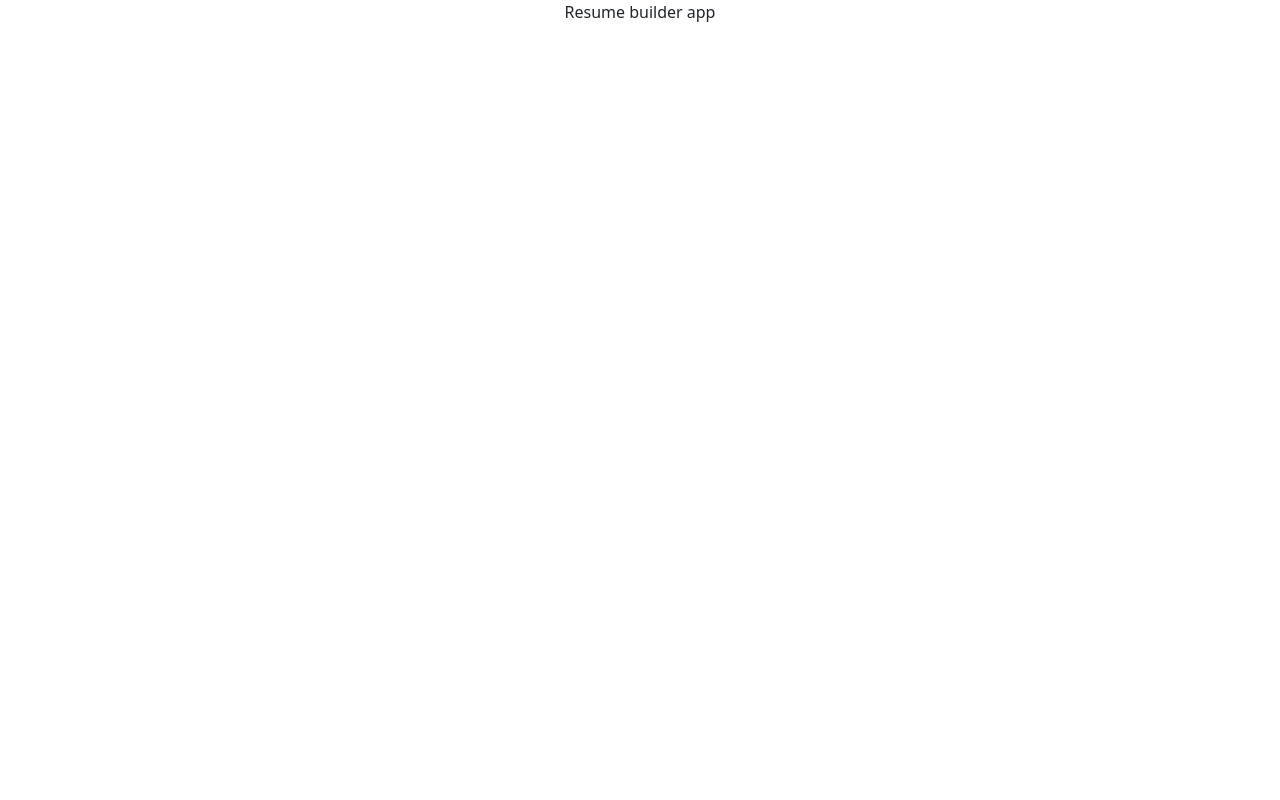
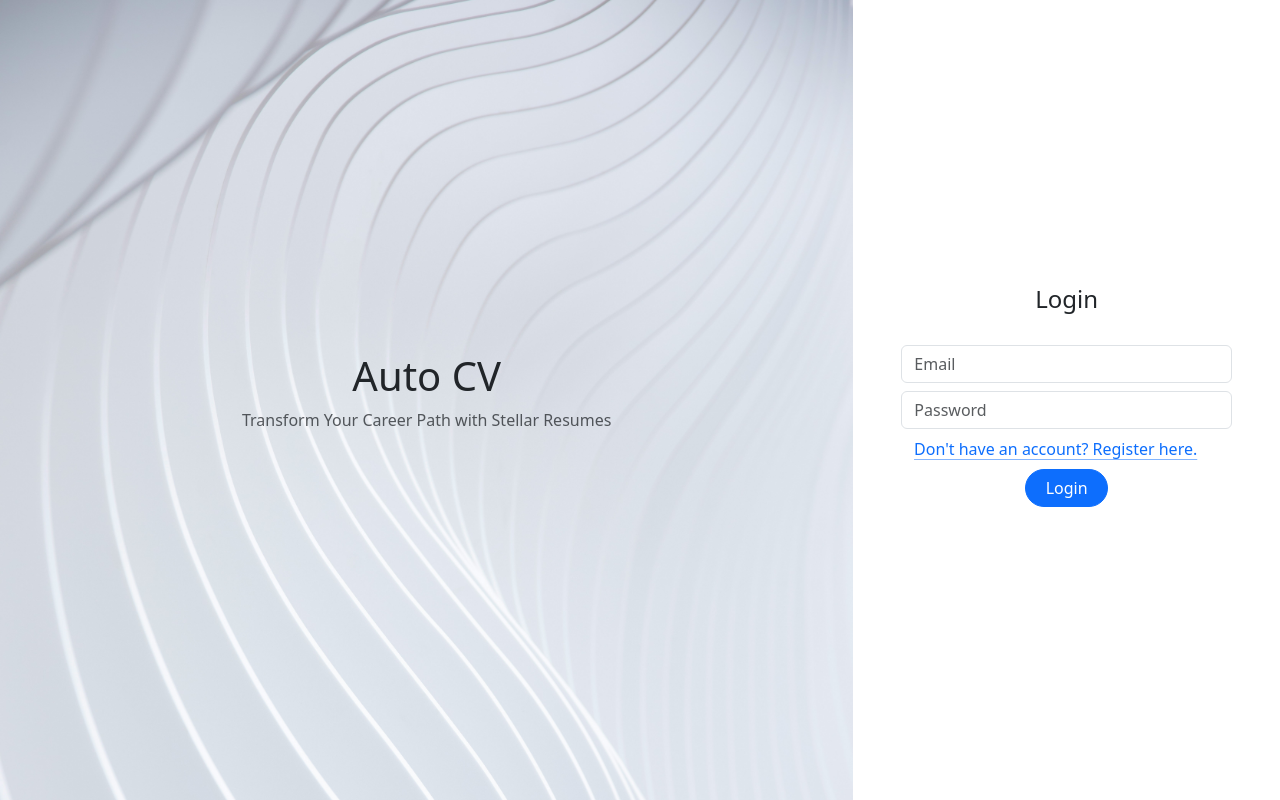
Before and after one commit to AnkittPareek/autocv_Build_Stellar_Resumes, a React (Create React App) app in the folder client/: page / in a window 1280 px wide. Built offline with nearby package versions, Linux system fonts and the light colour scheme.

Commit message:
Login/reg frontend, no validation No backend

```diff
--- a/client/package.json
+++ b/client/package.json
@@ -9,6 +9,8 @@
     "bootstrap": "^5.3.3",
     "react": "^18.2.0",
     "react-dom": "^18.2.0",
+    "react-phone-input-2": "^2.15.1",
+    "react-router-dom": "^6.22.3",
     "react-scripts": "5.0.1",
     "web-vitals": "^2.1.4"
   },
--- a/client/src/App.js
+++ b/client/src/App.js
@@ -1,7 +1,27 @@
+import React, { Suspense } from "react";
+import { createBrowserRouter, RouterProvider } from "react-router-dom";
+
+const Authentication = React.lazy(() => import("./pages/Authentication/Index"));
+
 function App() {
+  const router = createBrowserRouter([
+    {
+      path: "/",
+      element: <Authentication />,
+    },
+    {
+      path: "/register",
+      element: <Authentication />,
+    },
+  ]);
+
   return (
-    <div className="d-flex justify-content-center">
-      Resume builder app
+    <div className="">
+      <RouterProvider router={router}>
+        <Suspense fallback={<div>Loading...</div>}>
+          <Authentication />
+        </Suspense>
+      </RouterProvider>
     </div>
   );
 }
--- /dev/null
+++ b/client/src/pages/Authentication/Index.js
@@ -0,0 +1,36 @@
+import React, { Suspense, lazy } from "react";
+import pattern from "../../assets/pattern.jpg";
+import Registration from "./Registration";
+import Login from "./Login";
+
+const LazyImage = lazy(() => import("./LazyImage"));
+
+const Index = () => {
+  return (
+    <div className="d-flex">
+      <div
+        className="col-8  d-none d-md-block  position-relative"
+        style={{ overflow: "hidden", maxHeight: "100vh" }}
+      >
+        <Suspense fallback={<div>Loading...</div>}>
+          <LazyImage src={pattern} alt="Pattern" />
+        </Suspense>
+        <div className="position-absolute top-50 start-50 translate-middle text-center">
+          <h1 className="text">Auto CV</h1>
+          <p className="text-muted">
+            Transform Your Career Path with Stellar Resumes
+          </p>
+        </div>
+      </div>
+      <div className="col-12 col-md-4 d-flex align-items-center">
+        {window.location.pathname === "/register" ? (
+          <Registration />
+        ) : (
+          <Login />
+        )}
+      </div>
+    </div>
+  );
+};
+
+export default Index;
--- /dev/null
+++ b/client/src/pages/Authentication/LazyImage.js
@@ -0,0 +1,7 @@
+import React from "react";
+
+const LazyImage = ({ src, alt }) => {
+  return <img className="img-fluid" src={src} alt={alt} />;
+};
+
+export default LazyImage;
--- /dev/null
+++ b/client/src/pages/Authentication/Login.js
@@ -0,0 +1,59 @@
+import React, { useState } from "react";
+import { useNavigate } from "react-router-dom";
+
+const Login = () => {
+  const navigate = useNavigate();
+  const [data, setData] = useState({ email: "", password: "" });
+
+  const handleChange = (e) => {
+    setData({ ...data, [e.target.name]: e.target.value });
+  };
+  const handleRegister = (e) => {
+    e.preventDefault();
+    navigate("/register");
+  };
+
+  return (
+    <div className="col-12  p-5  text-center d-flex flex-column justify-content-center ">
+      <h4>Login</h4>
+      {/* Input field for email */}
+      <div className="d-flex flex-column gap-2 mt-4">
+        <div className="form-group ">
+          <input
+            type="email"
+            className="form-control"
+            name="email"
+            placeholder="Email"
+            value={data.email}
+            onChange={handleChange}
+          />
+        </div>
+        {/* Input field for password */}
+        <div className="form-group">
+          <input
+            type="password"
+            name="password"
+            className="form-control"
+            placeholder="Password"
+            value={data.password}
+            onChange={handleChange}
+          />
+        </div>
+      </div>
+      <a
+        className="icon-link mt-2 align-self-center"
+        href="#"
+        onClick={handleRegister}
+      >
+        Don't have an account? Register here.
+        <svg class="bi" aria-hidden="true"></svg>
+      </a>
+      <button className="btn btn-primary btn-md btn-block my-2  rounded-pill w-25 align-self-center">
+        {" "}
+        Login
+      </button>
+    </div>
+  );
+};
+
+export default Login;
--- /dev/null
+++ b/client/src/pages/Authentication/Registration.js
@@ -0,0 +1,97 @@
+import React, { useState } from "react";
+import { useNavigate } from "react-router-dom";
+import PhoneInput from "react-phone-input-2";
+import "react-phone-input-2/lib/style.css";
+
+const Registration = () => {
+  const navigate = useNavigate();
+  const [data, setData] = useState({
+    email: "",
+    password: "",
+    confirmPassword: "",
+    phone: "",
+    username: "",
+  });
+
+  const handleChange = (e) => {
+    setData({ ...data, [e.target.name]: e.target.value });
+  };
+  const handlePhoneChange = (phone) => {
+    setData({ ...data, phone: phone });
+  };
+  const handleLogin = (e) => {
+    e.preventDefault();
+    navigate("/");
+  };
+  return (
+    <div className="col-12  p-5  text-center d-flex flex-column justify-content-center ">
+      <h4>Register</h4>
+      {/* Input field for email */}
+      <div className="d-flex flex-column gap-2 mt-4">
+        <div className="form-group ">
+          <input
+            type="text"
+            className="form-control"
+            name="username"
+            placeholder="Username"
+            value={data.username}
+            onChange={handleChange}
+          />
+        </div>{" "}
+        <div className="form-group ">
+          <input
+            type="email"
+            className="form-control"
+            name="email"
+            placeholder="Email"
+            value={data.email}
+            onChange={handleChange}
+          />
+        </div>
+        {/* Input field for password */}
+        <div className="form-group">
+          <input
+            type="password"
+            name="password"
+            className="form-control"
+            placeholder="Password"
+            value={data.password}
+            onChange={handleChange}
+          />
+        </div>
+        <div className="form-group">
+          <input
+            type="password"
+            name="confirmPassword"
+            className="form-control"
+            placeholder="Confirm Password"
+            value={data.confirmPassword}
+            onChange={handleChange}
+          />
+        </div>
+        <div className="form-group ">
+          <PhoneInput
+            country={"us"}
+            value={data.phone}
+            inputClass="w-100"
+            onChange={(phone) => handlePhoneChange(phone)}
+          />
+        </div>
+      </div>
+      <a
+        className="icon-link mt-2 align-self-center"
+        href="#"
+        onClick={handleLogin}
+      >
+        Already have an account? Login here.
+        <svg class="bi" aria-hidden="true"></svg>
+      </a>
+      <button className="btn btn-primary btn-md btn-block my-2  rounded-pill w-25 align-self-center">
+        {" "}
+        Register
+      </button>
+    </div>
+  );
+};
+
+export default Registration;
```
Also changed, not shown: client/src/assets/pattern.jpg (added), 1 other file (tests, documents, lock files or other folders).
